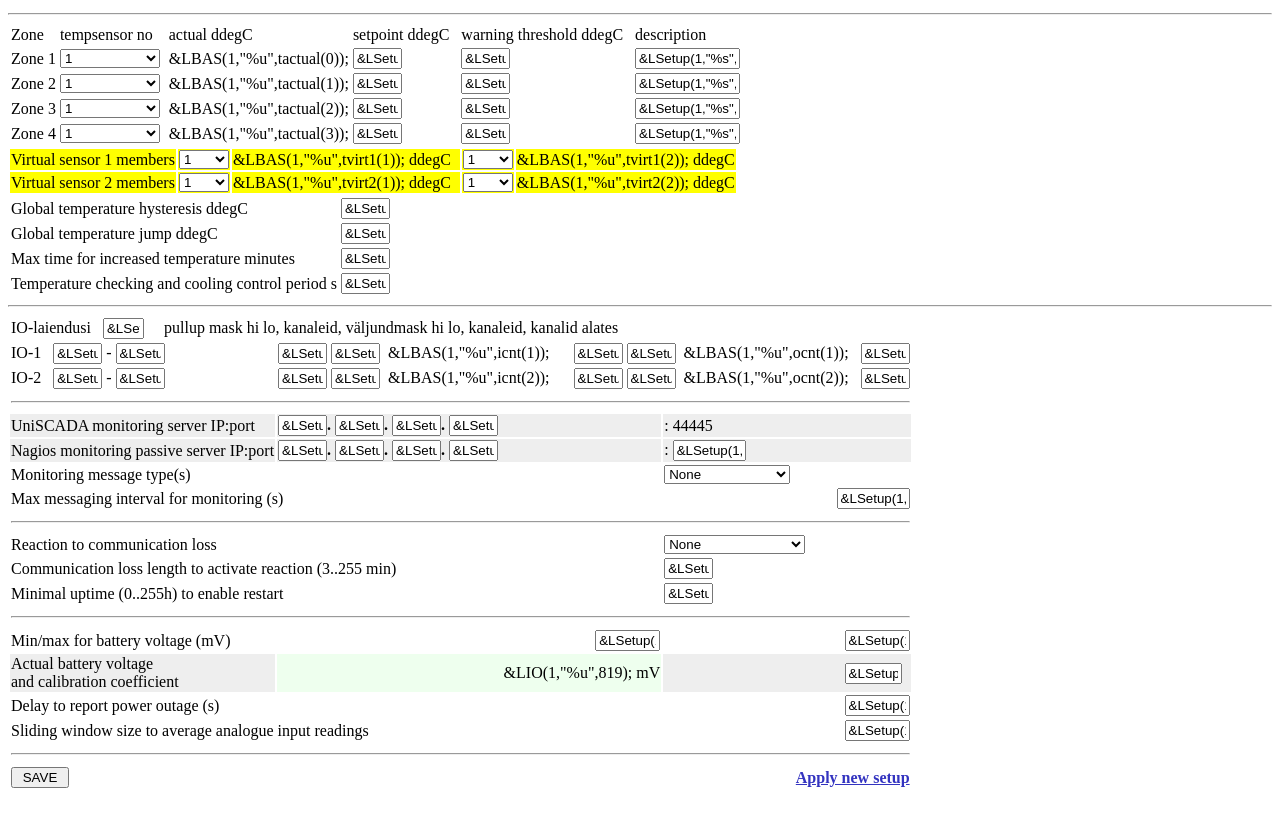
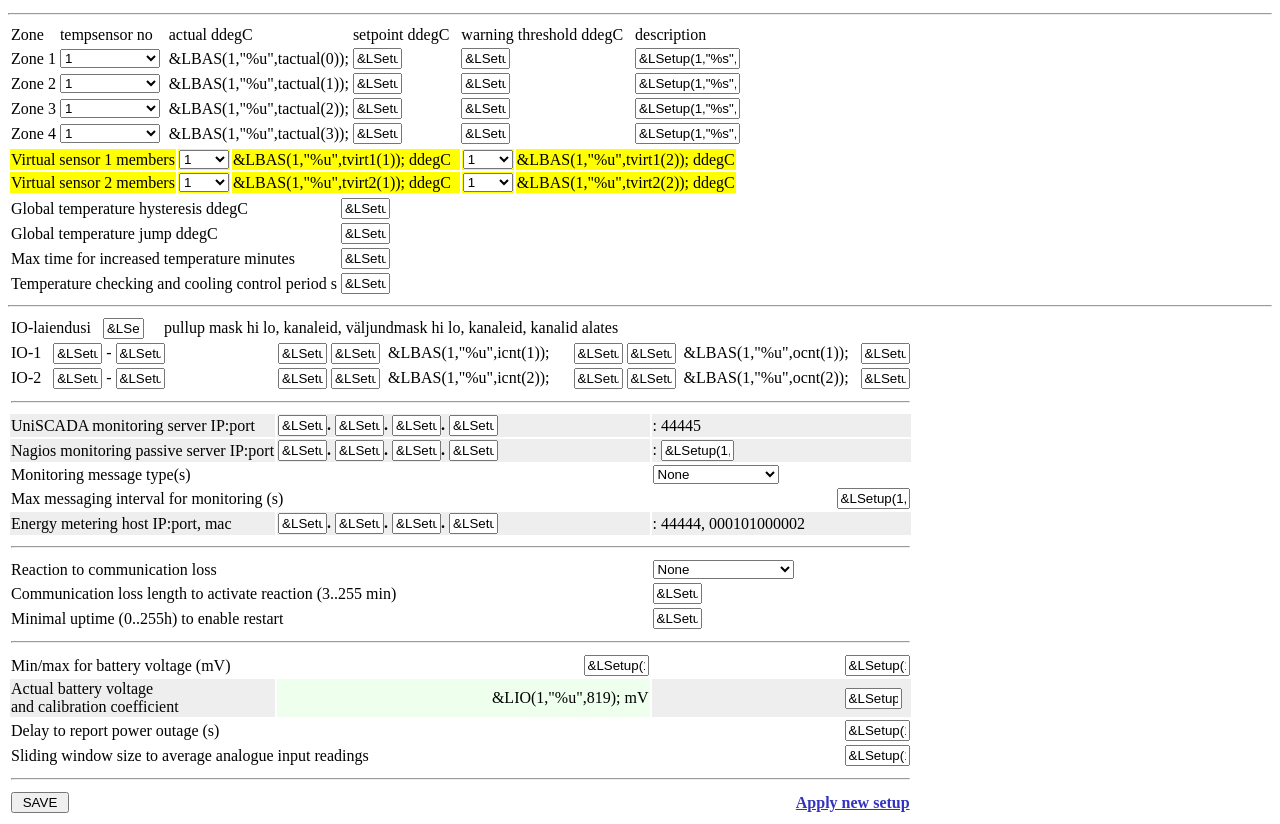
Before and after one commit to dcneeme/varujahutus, a plain HTML site: page ajax/uiappsetup1.html in a window 1280 px wide. Shown: the part 109-933 px from the top of the page. Before the commit the page ends 908 px from the top, so only its background shows below. Drawn offline with Linux system fonts and the light colour scheme; files whose address does not match are found by name.

Commit message:
side keldri kontrolleriga 22.02.2015

```diff
--- a/ajax/uiappsetup1.html
+++ b/ajax/uiappsetup1.html
@@ -291,7 +291,17 @@
 			</td>
 		</tr>
 
-
+        <tr bgcolor="#eeeeee">
+		    <td>Energy metering host IP:port, mac</td>
+			<td>
+				<input name="B768" size="3" maxlength="3" value='&LSetup(1,"%u",768);' onChange="IPCheck(this)"><b>.</b>
+				<input name="B769" size="3" maxlength="3" value='&LSetup(1,"%u",769);' onChange="IPCheck(this)"><b>.</b>
+				<input name="B770" size="3" maxlength="3" value='&LSetup(1,"%u",770);' onChange="IPCheck(this)"><b>.</b>
+				<input name="B771" size="3" maxlength="3" value='&LSetup(1,"%u",771);' onChange="IPCheck(this)"></td>
+			<td>:
+				44444, 000101000002
+			</td>
+		</tr>
 		<tr><td colspan="3"><hr></td></tr>
 
         <tr>
```
Also changed, not shown: tokenizer.txt, 15 other files.
